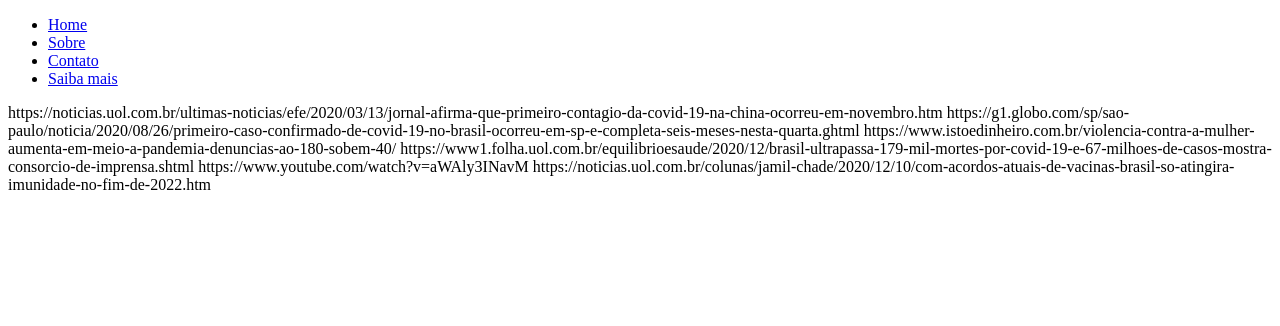
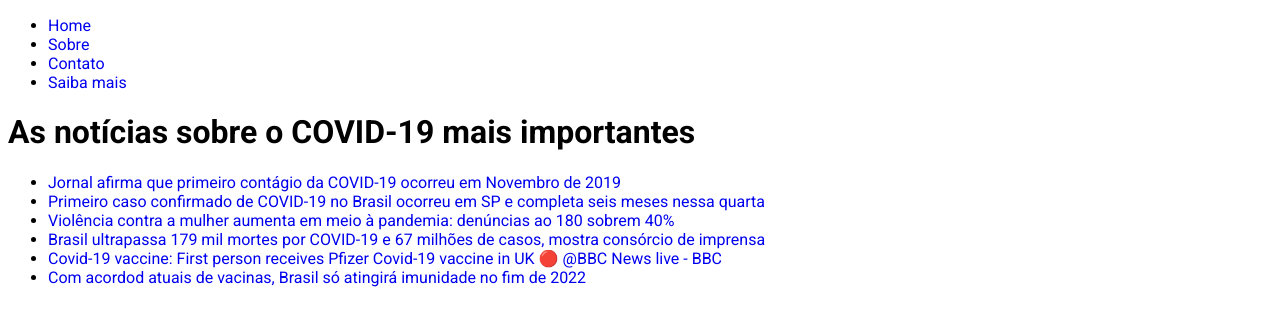
Before and after one commit to amandabc/Covid-19-news-page, a plain HTML site: page index.html in a window 1280 px wide. Drawn offline with Linux system fonts and the light colour scheme.

Commit message:
Links editados e fonte modificada

```diff
--- a/index.html
+++ b/index.html
@@ -2,7 +2,10 @@
 <html lang="en" dir="ltr">
   <head>
     <meta charset="utf-8">
-    <title></title>
+    <title>Home</title>
+    <link rel="stylesheet" href="styles.css">
+    <link rel="preconnect" href="https://fonts.gstatic.com">
+    <link href="https://fonts.googleapis.com/css2?family=Roboto:wght@100;400;700&display=swap" rel="stylesheet">
   </head>
   <body>
   <ul>
@@ -12,15 +15,17 @@
     <li><a href="./saibamais.html">Saiba mais</a></li>
   </ul>
 
+<h1> As notícias sobre o COVID-19 mais importantes</h1>
 
+<ul>
 
-https://noticias.uol.com.br/ultimas-noticias/efe/2020/03/13/jornal-afirma-que-primeiro-contagio-da-covid-19-na-china-ocorreu-em-novembro.htm
-https://g1.globo.com/sp/sao-paulo/noticia/2020/08/26/primeiro-caso-confirmado-de-covid-19-no-brasil-ocorreu-em-sp-e-completa-seis-meses-nesta-quarta.ghtml
-https://www.istoedinheiro.com.br/violencia-contra-a-mulher-aumenta-em-meio-a-pandemia-denuncias-ao-180-sobem-40/
-https://www1.folha.uol.com.br/equilibrioesaude/2020/12/brasil-ultrapassa-179-mil-mortes-por-covid-19-e-67-milhoes-de-casos-mostra-consorcio-de-imprensa.shtml
+<li><a href="https://noticias.uol.com.br/ultimas-noticias/efe/2020/03/13/jornal-afirma-que-primeiro-contagio-da-covid-19-na-china-ocorreu-em-novembro.htm">Jornal afirma que primeiro contágio da COVID-19 ocorreu em Novembro de 2019</a></li>
+<li><a href="https://g1.globo.com/sp/sao-paulo/noticia/2020/08/26/primeiro-caso-confirmado-de-covid-19-no-brasil-ocorreu-em-sp-e-completa-seis-meses-nesta-quarta.ghtml">Primeiro caso confirmado de COVID-19 no Brasil ocorreu em SP e completa seis meses nessa quarta</a></li>
+<li><a href="https://www.istoedinheiro.com.br/violencia-contra-a-mulher-aumenta-em-meio-a-pandemia-denuncias-ao-180-sobem-40/">Violência contra a mulher aumenta em meio à pandemia: denúncias ao 180 sobrem 40%</a></li>
+<li><a href="https://www1.folha.uol.com.br/equilibrioesaude/2020/12/brasil-ultrapassa-179-mil-mortes-por-covid-19-e-67-milhoes-de-casos-mostra-consorcio-de-imprensa.shtml">Brasil ultrapassa 179 mil mortes por COVID-19 e 67 milhões de casos, mostra consórcio de imprensa</a></li>
 
-https://www.youtube.com/watch?v=aWAly3INavM
-https://noticias.uol.com.br/colunas/jamil-chade/2020/12/10/com-acordos-atuais-de-vacinas-brasil-so-atingira-imunidade-no-fim-de-2022.htm
-
+<li><a href="https://www.youtube.com/watch?v=aWAly3INavM">Covid-19 vaccine: First person receives Pfizer Covid-19 vaccine in UK 🔴 @BBC News live - BBC </a></li>
+<li><a href="https://noticias.uol.com.br/colunas/jamil-chade/2020/12/10/com-acordos-atuais-de-vacinas-brasil-so-atingira-imunidade-no-fim-de-2022.htm">Com acordod atuais de vacinas, Brasil só atingirá imunidade no fim de 2022</a></li>
+</ul>
   </body>
 </html>
--- a/styles.css
+++ b/styles.css
@@ -0,0 +1,12 @@
+.container {
+  display: flex; /* or inline-flex */
+}
+
+
+a{
+  text-decoration: unset;
+}
+
+body{
+  font-family: 'Roboto', sans-serif;
+}
```
Also changed, not shown: contato.html (+5 -0 lines), saibamais.html (+13 -7 lines), sobre.html (+3 -0 lines).
